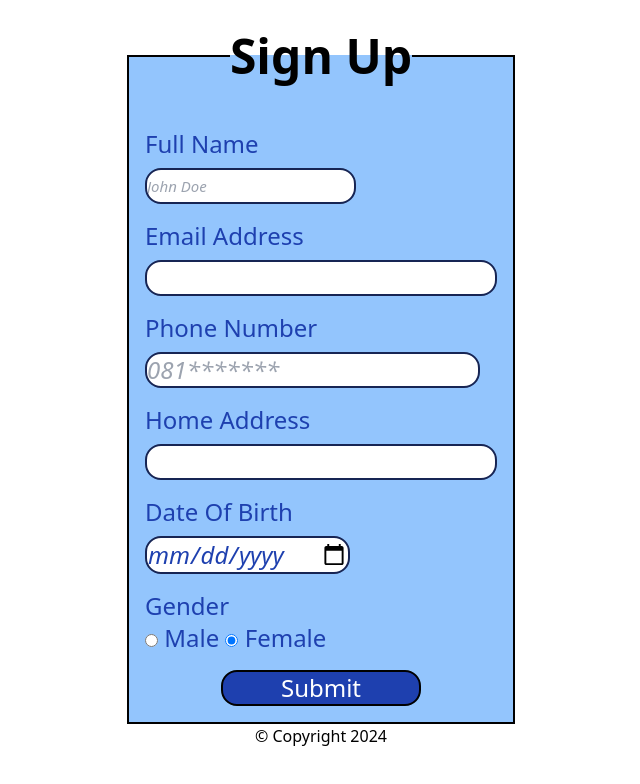
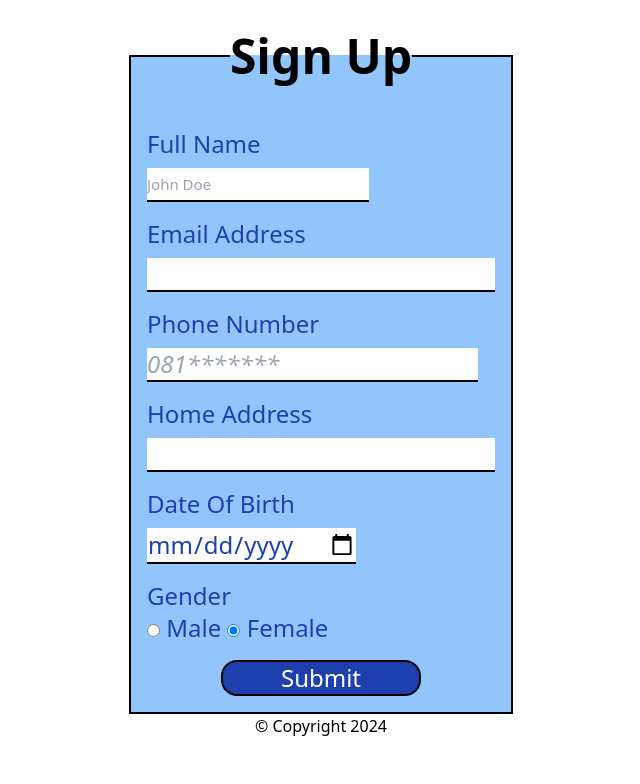
Before and after one commit to nolimits20/tailwindcss, a website: page form.html in a window 1280 px wide. Shown: the whole page, without its empty margins (319-959 px from the left). Drawn offline with Linux system fonts and the light colour scheme.

Commit message:
Fix:outline and border

```diff
--- a/form.html
+++ b/form.html
@@ -13,23 +13,23 @@
             <ul class="mt-8">
                 <li class="text-2xl capitalize text-blue-800 font-sans m-4">
                     <label for="full">full name</label>
-                    <input class="border-2 rounded-2xl border-blue-950 italic text-[15px] flex justify-center mt-2" type="text" name="fullName" id="full" placeholder="John Doe">
+                    <input class="outline-none text-[15px] flex justify-center mt-2 border-b-2 border-black" type="text" name="fullName" id="full" placeholder="John Doe">
                 </li>
                 <li class="text-2xl capitalize text-blue-800 m-4 font-sans">
                     <label for="email">Email address</label>
-                    <input class="border-2 rounded-2xl border-blue-950 flex justify-center mt-2" type="email" name="email" id="email" required>
+                    <input class="outline-none flex justify-center mt-2 border-b-2 border-black" type="email" name="email" id="email" required>
                 </li>
                 <li class="text-2xl capitalize text-blue-800 m-4 font-sans">
                     <label for="phone">phone number</label>
-                    <input class="border-2 rounded-2xl border-blue-950 italic flex justify-center mt-2" type="tel" name="tel" id="phone" placeholder="081*******">
+                    <input class="italic flex justify-center mt-2 outline-none border-b-2 border-black" type="tel" name="tel" id="phone" placeholder="081*******">
                 </li>
                 <li class="text-2xl capitalize text-blue-800 m-4 font-sans" >
                     <label for="address">home address</label>
-                    <input class="border-2 rounded-2xl border-blue-950 flex justify-center mt-2" type="text" name="address" id="address">
+                    <input class="outline-none flex justify-center mt-2 border-b-2 border-black" type="text" name="address" id="address">
                 </li>
                 <li class="text-2xl capitalize text-blue-800 m-4 font-sans">
                     <label for="dob">date of birth</label>
-                    <input   class="border-2 rounded-2xl border-blue-950 italic flex justify-center mt-2" type="date" id="dob">
+                    <input   class="outline-none flex justify-center mt-2 border-b-2 border-black" type="date" id="dob">
                 </li>
                 <li class="text-2xl capitalize text-blue-800 m-4 font-sans">
                     <p>gender</p>
```
Also changed, not shown: oladele/nolimit.css.
